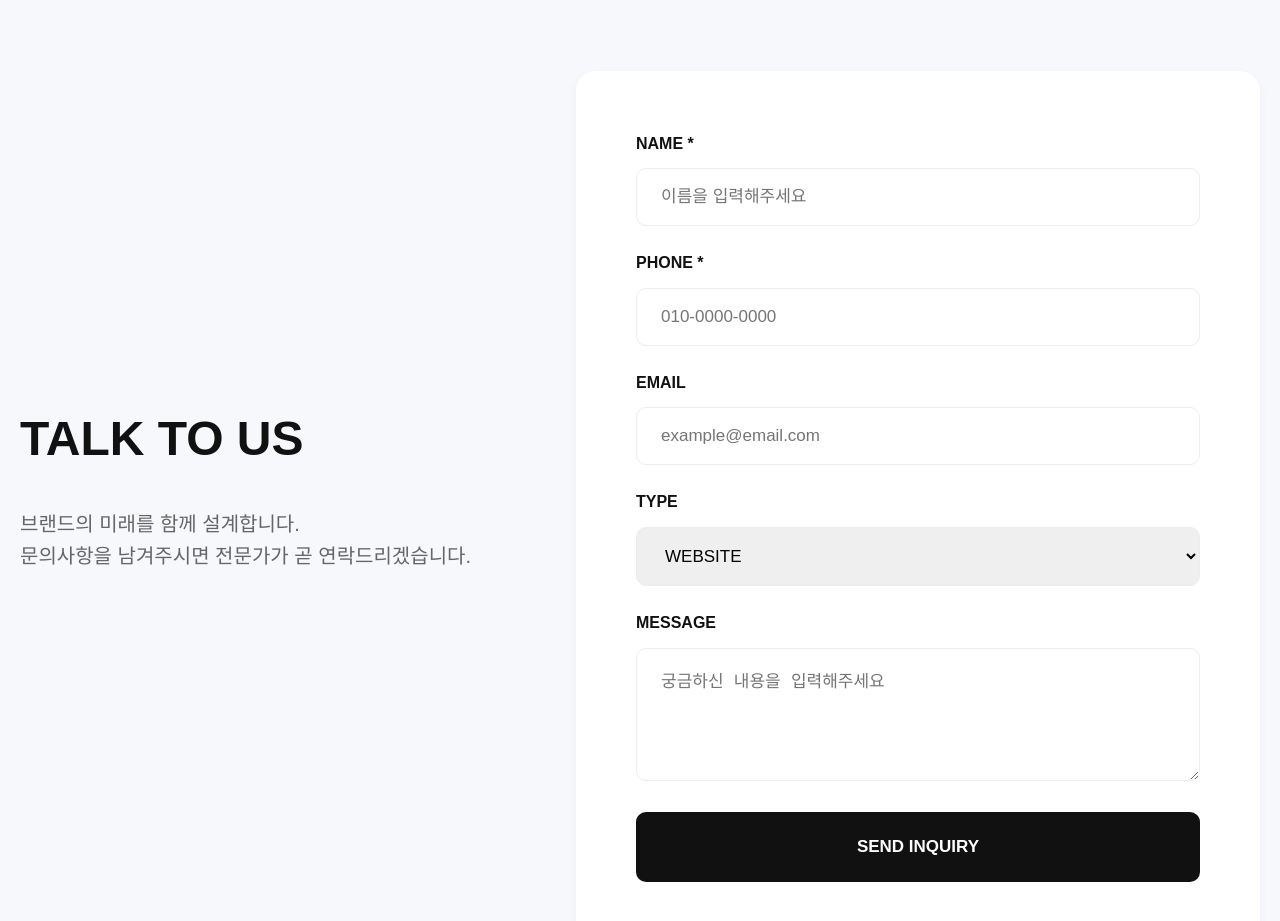
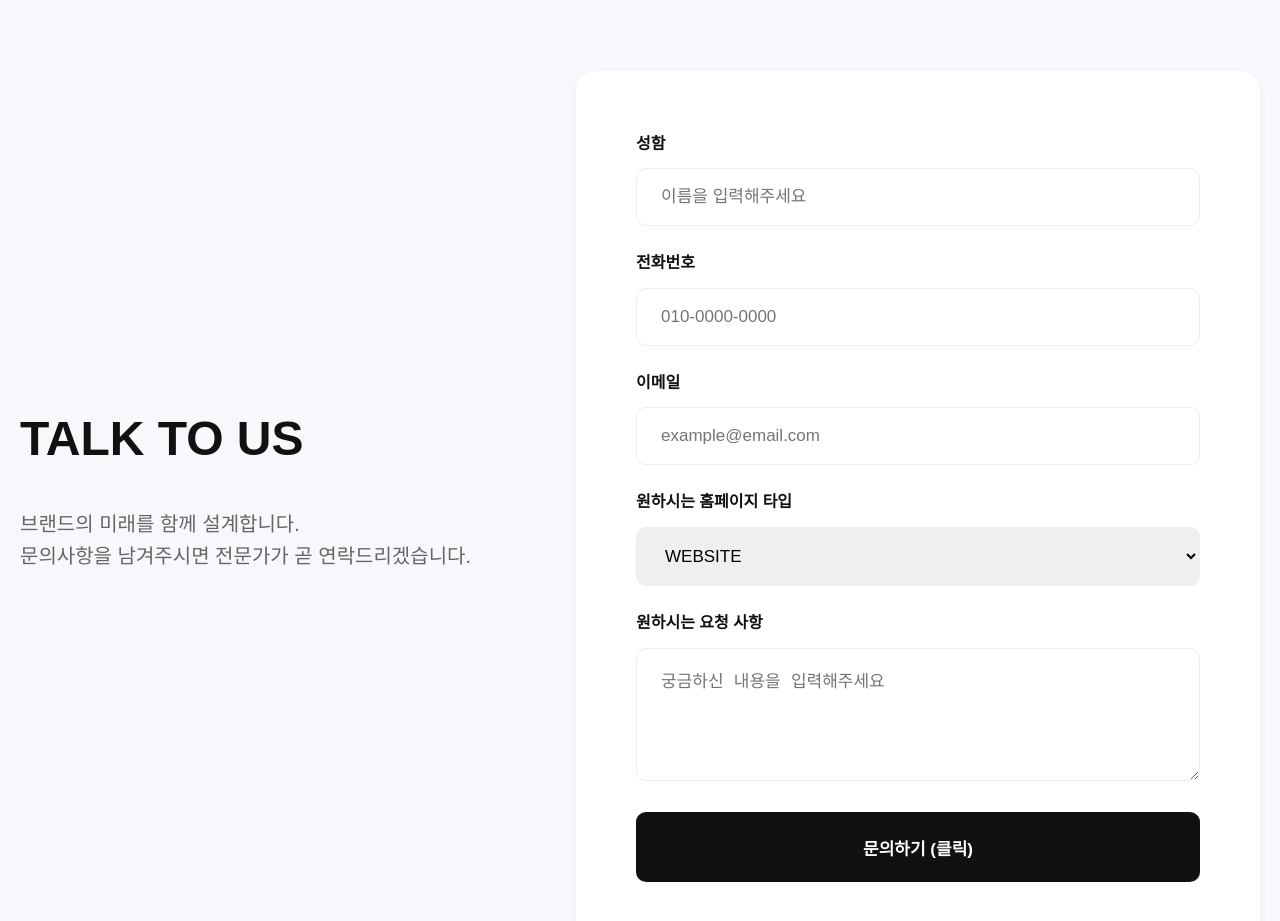
Before and after one commit to kylesung0901-ops/tossbank, a website: page index.html in a window 1280 px wide. Shown: the part 5280-6201 px from the top of the page. Drawn offline with Linux system fonts and the light colour scheme; a web font is replaced by a local one.

Commit message:
Update: Translate contact form labels to Korean

```diff
--- a/index.html
+++ b/index.html
@@ -305,19 +305,19 @@
                 <div class="contact-form-box animate-up">
                     <form id="inquiryForm">
                         <div class="form-group">
-                            <label for="userName">NAME *</label>
+                            <label for="userName">성함</label>
                             <input type="text" id="userName" placeholder="이름을 입력해주세요" required>
                         </div>
                         <div class="form-group">
-                            <label for="userPhone">PHONE *</label>
+                            <label for="userPhone">전화번호</label>
                             <input type="tel" id="userPhone" placeholder="010-0000-0000" required>
                         </div>
                         <div class="form-group">
-                            <label for="userEmail">EMAIL</label>
+                            <label for="userEmail">이메일</label>
                             <input type="email" id="userEmail" placeholder="example@email.com">
                         </div>
                         <div class="form-group">
-                            <label for="inquiryType">TYPE</label>
+                            <label for="inquiryType">원하시는 홈페이지 타입</label>
                             <select id="inquiryType">
                                 <option value="홈페이지 제작">WEBSITE</option>
                                 <option value="랜딩페이지 제작">LANDING PAGE</option>
@@ -326,11 +326,11 @@
                             </select>
                         </div>
                         <div class="form-group">
-                            <label for="message">MESSAGE</label>
+                            <label for="message">원하시는 요청 사항</label>
                             <textarea id="message" rows="5" placeholder="궁금하신 내용을 입력해주세요"></textarea>
                         </div>
                         <button type="submit" class="btn btn-primary"
-                            style="width: 100%; height: 70px; border-radius: 10px;">SEND INQUIRY</button>
+                            style="width: 100%; height: 70px; border-radius: 10px;">문의하기 (클릭)</button>
                     </form>
                 </div>
             </div>
```
